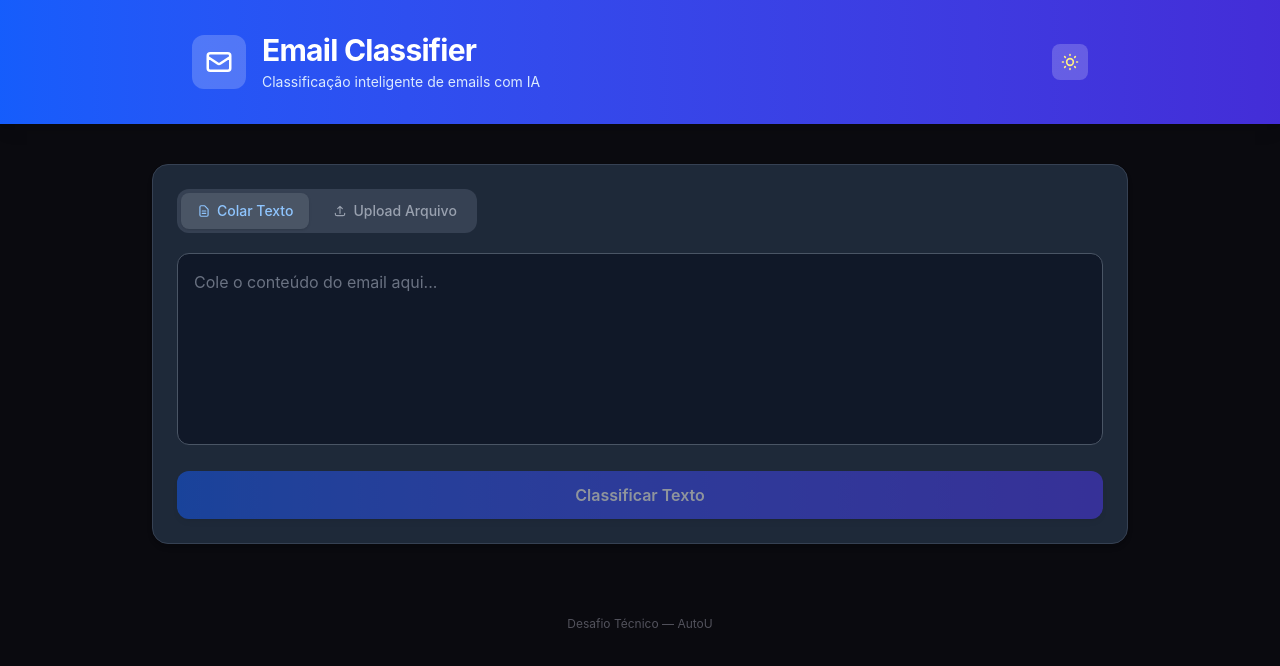
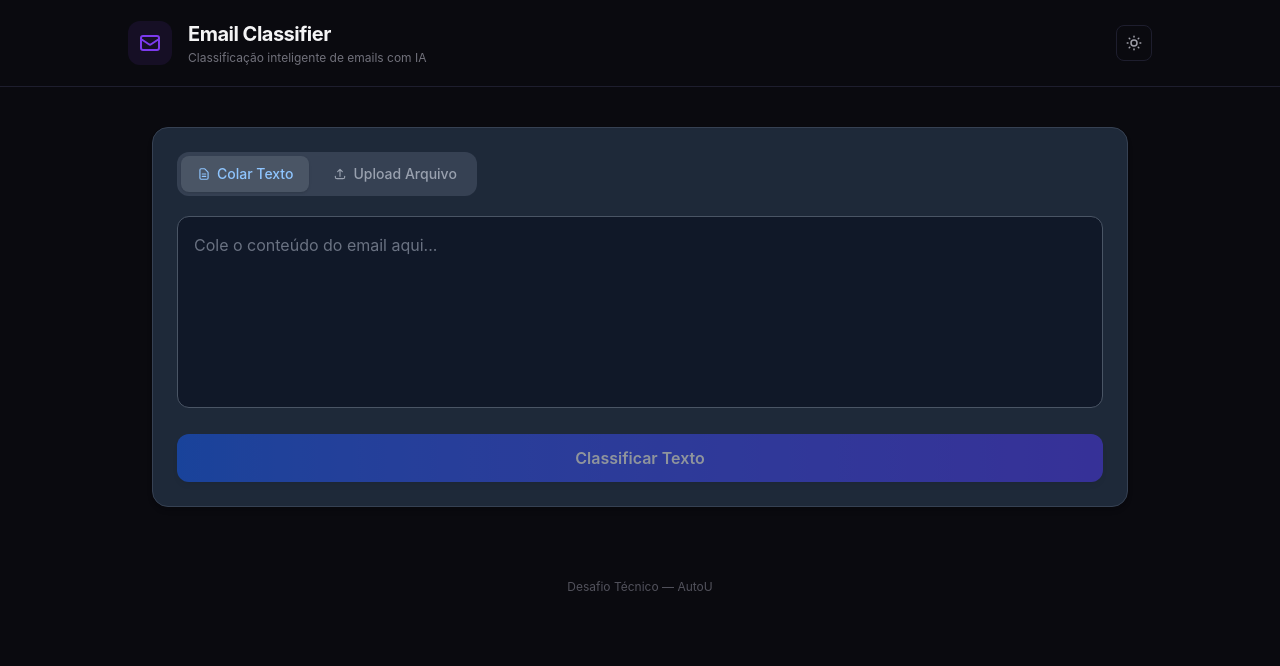
Before and after one commit to SiddSparrow/AutoU_challenge, a React (Vite) app in the folder frontend/: page / in a window 1280 px wide. Shown: the top 666 px of the page. Built offline with nearby package versions, Linux system fonts and the light colour scheme; no server answers.

Commit message:
refactor(frontend): redesign Header with flat dark style and subtle border

```diff
--- a/frontend/src/components/Header.tsx
+++ b/frontend/src/components/Header.tsx
@@ -3,16 +3,16 @@ import { ThemeToggle } from "./ThemeToggle";
 
 export function Header() {
   return (
-    <header className="bg-gradient-to-r from-blue-600 to-indigo-700 text-white py-8 px-6 shadow-lg">
-      <div className="max-w-4xl mx-auto flex items-center gap-4">
-        <div className="bg-white/20 p-3 rounded-xl">
-          <HiOutlineMail className="text-3xl" />
+    <header className="bg-white dark:bg-base border-b border-gray-200 dark:border-border py-5 px-6 transition-colors">
+      <div className="max-w-5xl mx-auto flex items-center gap-4">
+        <div className="bg-accent/10 p-2.5 rounded-xl">
+          <HiOutlineMail className="text-2xl text-accent" />
         </div>
         <div className="flex-1">
-          <h1 className="text-3xl font-bold tracking-tight">
+          <h1 className="text-xl font-bold tracking-tight text-gray-900 dark:text-zinc-100">
             Email Classifier
           </h1>
-          <p className="text-blue-100 text-sm mt-1">
+          <p className="text-zinc-400 dark:text-zinc-500 text-xs mt-0.5">
             Classificação inteligente de emails com IA
           </p>
         </div>
--- a/frontend/src/components/ThemeToggle.tsx
+++ b/frontend/src/components/ThemeToggle.tsx
@@ -7,13 +7,13 @@ export function ThemeToggle() {
   return (
     <button
       onClick={toggleTheme}
-      className="p-2 rounded-lg bg-white/20 hover:bg-white/30 transition-all"
+      className="p-2 rounded-lg border border-gray-200 dark:border-border hover:bg-gray-100 dark:hover:bg-card-hover transition-all"
       aria-label={theme === "light" ? "Ativar modo escuro" : "Ativar modo claro"}
     >
       {theme === "light" ? (
-        <HiOutlineMoon className="text-xl text-white" />
+        <HiOutlineMoon className="text-lg text-zinc-600" />
       ) : (
-        <HiOutlineSun className="text-xl text-yellow-200" />
+        <HiOutlineSun className="text-lg text-zinc-400" />
       )}
     </button>
   );
```
